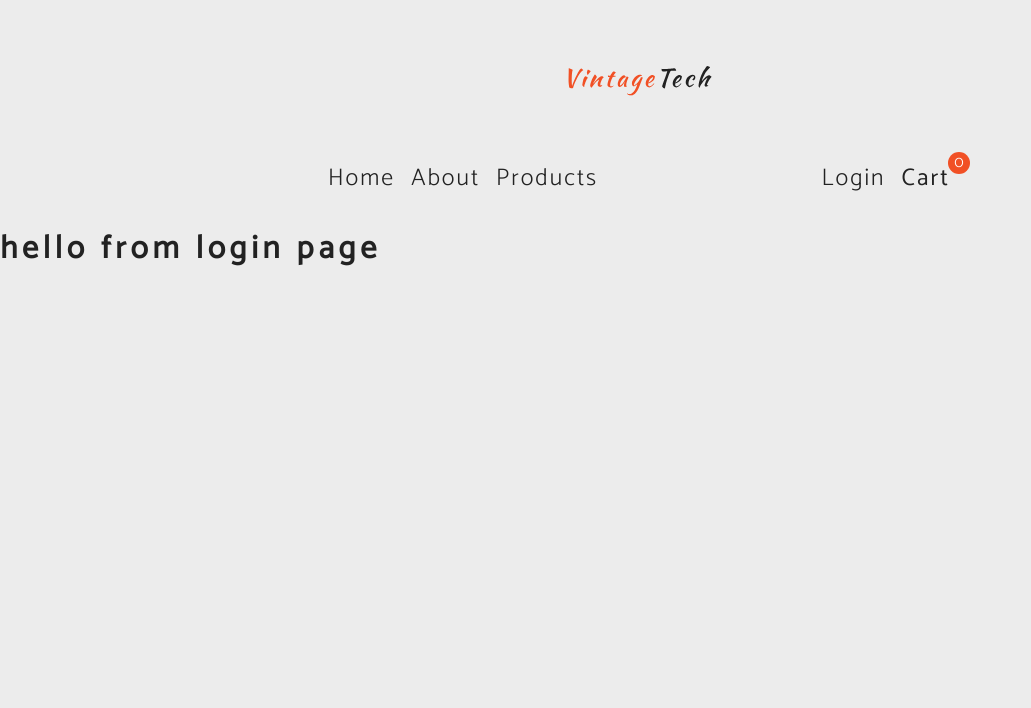
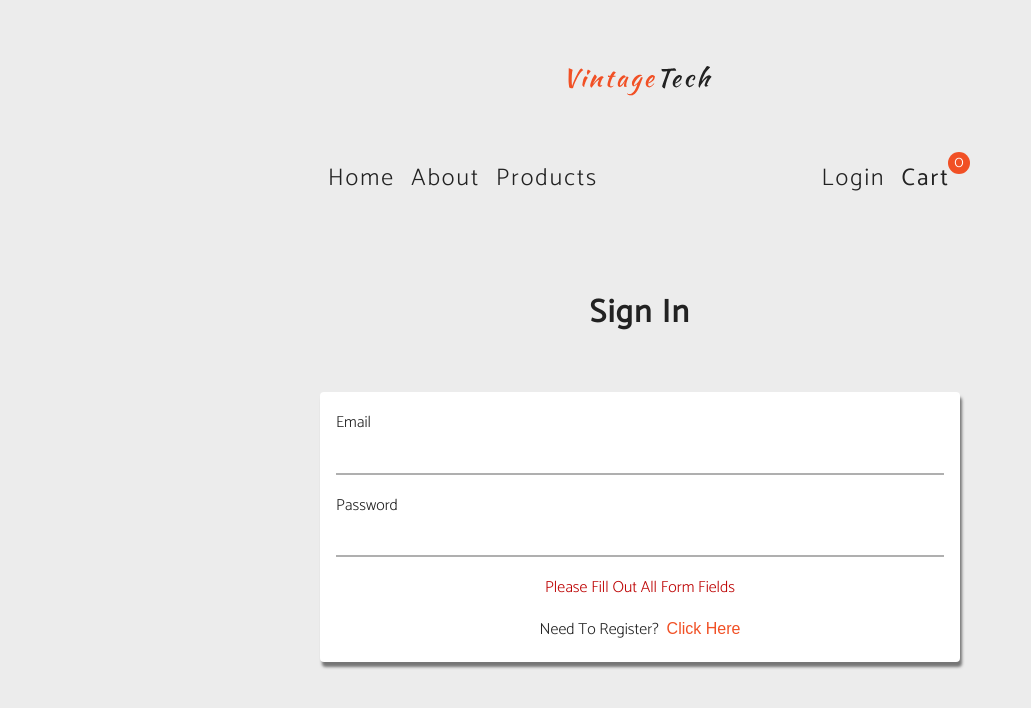
Before and after one commit to cshimm/vintage-tech-store, a React (Create React App) app: page /login in a window 1280 px wide. Shown: the top 708 px of the page, without its empty margins (0-1031 px from the left). Built offline with nearby package versions, Linux system fonts and the light colour scheme; no server answers.

Commit message:
login functionality

```diff
--- a/src/App.js
+++ b/src/App.js
@@ -12,10 +12,12 @@ import Products from './pages/Products';
 import ProductDetails from './pages/ProductDetails';
 //components
 import Header from './components/Header';
+import Alert from './components/Alert';
 export default function App() {
   return (
     <Router>
       <Header />
+      <Alert />
       <Switch>
         <Route exact path='/'>
           <Home />
--- a/src/components/Alert.js
+++ b/src/components/Alert.js
@@ -1,5 +1,24 @@
-import React from "react";
+import React from 'react';
+import { FaWindowClose } from 'react-icons/fa';
+import { UserContext } from '../context/user';
 
 export default function Alert() {
-  return <h1>hello from alert</h1>;
+  const { alert, hideAlert } = React.useContext(UserContext);
+  let css = 'alert-container';
+  if (alert.show) {
+    css += ' alert-show';
+    if (alert.type === 'danger') {
+      css += ' alert-danger';
+    }
+  }
+  return (
+    <div className={css}>
+      <div className='alert'>
+        <p>{alert.show && alert.msg}</p>
+        <button className='alert-close' onClick={hideAlert}>
+          <FaWindowClose />
+        </button>
+      </div>
+    </div>
+  );
 }
--- a/src/context/user.js
+++ b/src/context/user.js
@@ -1 +1,44 @@
 // user context
+import React from 'react';
+
+const UserContext = React.createContext();
+
+function getUserFromLocalStorage() {
+  return localStorage.getItem('user')
+    ? JSON.parse(localStorage.getItem('user'))
+    : { username: null, token: null };
+}
+
+function UserProvider({ children }) {
+  //   const [user, setUser] = React.useState({ username: null, token: null });
+  const [user, setUser] = React.useState(getUserFromLocalStorage());
+
+  const userLogin = (user) => {
+    setUser(user);
+    localStorage.setItem('user', JSON.stringify(user));
+  };
+  const userLogout = () => {
+    setUser({ username: null, token: null });
+    localStorage.removeItem('user');
+  };
+  const [alert, setAlert] = React.useState({
+    show: false,
+    msg: '',
+    type: 'success',
+  });
+  const showAlert = ({ msg, type = 'success' }) => {
+    setAlert({ show: true, msg, type });
+  };
+  const hideAlert = () => {
+    setAlert({ ...alert, show: false });
+  };
+  return (
+    <UserContext.Provider
+      value={{ user, userLogin, userLogout, alert, showAlert, hideAlert }}
+    >
+      {children}
+    </UserContext.Provider>
+  );
+}
+
+export { UserProvider, UserContext };
--- a/src/index.css
+++ b/src/index.css
@@ -3,7 +3,7 @@
 Fonts
 ======
 */
-@import url("https://fonts.googleapis.com/css?family=Catamaran:300,400|Kaushan+Script&display=swap");
+@import url('https://fonts.googleapis.com/css?family=Catamaran:300,400|Kaushan+Script&display=swap');
 /*
 ======
 Variables
@@ -14,8 +14,8 @@ Variables
   /* --primaryDarkColor: #4e1d51; */
   --primaryColor: #f15025;
   --primaryDarkColor: #c02c03;
-  --primaryFont: "Catamaran", sans-serif;
-  --slantedFont: "Kaushan Script", cursive;
+  --primaryFont: 'Catamaran', sans-serif;
+  --slantedFont: 'Kaushan Script', cursive;
   --mainWhite: #fff;
   --offWhite: #f7f7f7;
   --mainBackground: #ececec;
@@ -25,7 +25,7 @@ Variables
   --darkGrey: #afafaf;
   --mainRed: #bd0303;
   --mainTransition: all 0.3s linear;
-  --mainSpacing: 0.3rem;
+  --mainSpacing: 0.1rem;
   --lightShadow: 2px 5px 3px 0px rgba(0, 0, 0, 0.5);
   --darkShadow: 4px 10px 5px 0px rgba(0, 0, 0, 0.5);
   --mainBorderRadius: 0.25rem;
@@ -187,7 +187,7 @@ Hero
       rgba(0, 0, 0, 0.7) 50%,
       rgba(255, 255, 255, 0.1)
     ),
-    url("./assets/mainBcg.jpeg") center/cover no-repeat;
+    url('./assets/mainBcg.jpeg') center/cover no-repeat;
   display: flex;
   justify-content: center;
   align-items: center;
@@ -567,7 +567,8 @@ Alert
   z-index: 10;
   background: green;
   width: 24rem;
-  padding: 2.5rem 1.5rem;
+  padding: 1.6rem 1.5rem;
+  margin: 0.1rem auto;
   text-align: center;
   color: var(--mainWhite);
   font-size: 1.2rem;
@@ -734,7 +735,7 @@ Filters Section
   text-transform: capitalize;
   margin-bottom: 0.25rem;
 }
-.filters-form input[type="text"] {
+.filters-form input[type='text'] {
   border: 0.5px solid var(--mainBlack);
   font-size: 0.8rem;
   padding: 0.2rem;
@@ -747,7 +748,7 @@ Filters Section
   border-color: var(--mainBlack);
   border-width: 0.5px;
 }
-.filters-form input[type="checkbox"] {
+.filters-form input[type='checkbox'] {
   margin-right: 0.5rem;
 }
 .price-group p {
--- a/src/index.js
+++ b/src/index.js
@@ -4,12 +4,15 @@ import './index.css';
 import App from './App';
 import ProductProvider from './context/products';
 import { CartProvider } from './context/cart';
+import { UserProvider } from './context/user';
 
 ReactDOM.render(
-  <ProductProvider>
-    <CartProvider>
-      <App />
-    </CartProvider>
-  </ProductProvider>,
+  <UserProvider>
+    <ProductProvider>
+      <CartProvider>
+        <App />
+      </CartProvider>
+    </ProductProvider>
+  </UserProvider>,
   document.getElementById('root')
 );
--- a/src/pages/Login.js
+++ b/src/pages/Login.js
@@ -1,5 +1,127 @@
-import React from "react";
+import React from 'react';
+
+// strapi function
+import loginUser from '../strapi/loginUser';
+import registerUser from '../strapi/registerUser';
+//handle user
+import { useHistory } from 'react-router-dom';
+import { UserContext } from '../context/user';
 
 export default function Login() {
-  return <h1>hello from login page</h1>;
+  const history = useHistory();
+  // setup user context
+  const { userLogin, alert, showAlert } = React.useContext(UserContext);
+
+  // state values
+  const [email, setEmail] = React.useState('');
+  const [password, setPassword] = React.useState('');
+  const [username, setUsername] = React.useState('default');
+  const [isMember, setIsMember] = React.useState(true);
+
+  let isEmpty = !email || !password || !username || alert.show;
+
+  const toggleMember = () => {
+    setIsMember((prevMember) => {
+      let isMember = !prevMember;
+      isMember ? setUsername('default') : setUsername('');
+      return isMember;
+    });
+  };
+
+  const handleSubmit = async (e) => {
+    showAlert({
+      msg: 'accessing user data. please wait...',
+    });
+    //alert
+    e.preventDefault();
+    let response;
+    if (isMember) {
+      response = await loginUser({ email, password });
+    } else {
+      response = await registerUser({ email, password, username });
+    }
+    if (response) {
+      const {
+        jwt: token,
+        user: { username },
+      } = response.data;
+      const newUser = { token, username };
+      userLogin(newUser);
+      showAlert({
+        msg: `Welcome back, ${username}!`,
+      });
+      history.push('/products');
+    } else {
+      showAlert({
+        msg:
+          'there was an error logging in. please check your email or password.',
+        type: 'danger',
+      });
+      //show alert
+    }
+  };
+
+  return (
+    <section className='form section'>
+      <h2 className='section-title'>{isMember ? 'sign in' : 'register'}</h2>
+      <form className='login-form'>
+        {/* single input */}
+        <div className='form-control'>
+          <label htmlFor='email'>email</label>
+          <input
+            type='email'
+            id='email'
+            value={email}
+            onChange={(e) => setEmail(e.target.value)}
+          />
+        </div>
+        {/* end of single input */}
+        {/* single input */}
+        {!isMember && (
+          <div className='form-control'>
+            <label htmlFor='username'>username</label>
+            <input
+              type='text'
+              id='username'
+              value={username}
+              onChange={(e) => setUsername(e.target.value)}
+            />
+          </div>
+        )}
+        {/* end of single input */}
+        {/* single input */}
+        <div className='form-control'>
+          <label htmlFor='password'>password</label>
+          <input
+            type='password'
+            id='password'
+            value={password}
+            onChange={(e) => setPassword(e.target.value)}
+          />
+        </div>
+        {/* end of single input */}
+        {/* empty form text */}
+        {isEmpty && (
+          <p className='form-empty'>please fill out all form fields</p>
+        )}
+        {/* submit btn */}
+        {!isEmpty && (
+          <button
+            type='submit'
+            className='btn btn-block btn-primary'
+            onClick={handleSubmit}
+          >
+            submit
+          </button>
+        )}
+        {/* register conditional */}
+        <p className='register-link'>
+          {isMember ? 'need to register?' : 'already a member'}
+          <button type='button' onClick={toggleMember}>
+            click here
+          </button>
+        </p>
+      </form>
+    </section>
+  );
 }
--- a/src/strapi/loginUser.js
+++ b/src/strapi/loginUser.js
@@ -1 +1,13 @@
 //login user
+import axios from 'axios';
+import url from '../utils/URL';
+
+export default async function loginUser({ email, password }) {
+  const response = await axios
+    .post(`${url}/auth/local`, {
+      identifier: email,
+      password,
+    })
+    .catch((error) => console.log(error));
+  return response;
+}
--- a/src/strapi/registerUser.js
+++ b/src/strapi/registerUser.js
@@ -1 +1,13 @@
-// register user
+import axios from 'axios';
+import url from '../utils/URL';
+
+export default async function registerUser({ email, password, username }) {
+  const response = await axios
+    .post(`${url}/auth/local/register`, {
+      username,
+      email,
+      password,
+    })
+    .catch((error) => console.log(error));
+  return response;
+}
```
